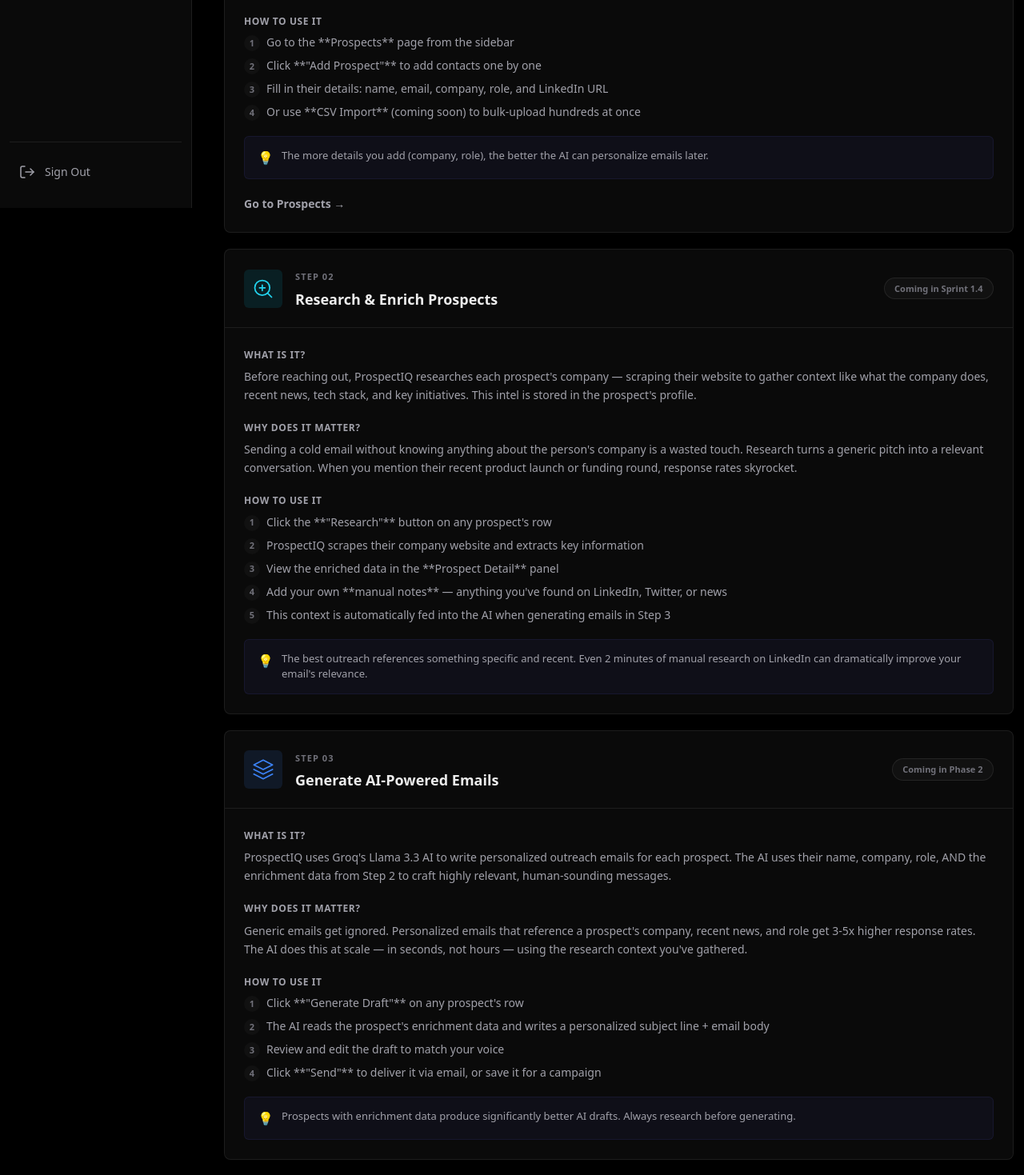
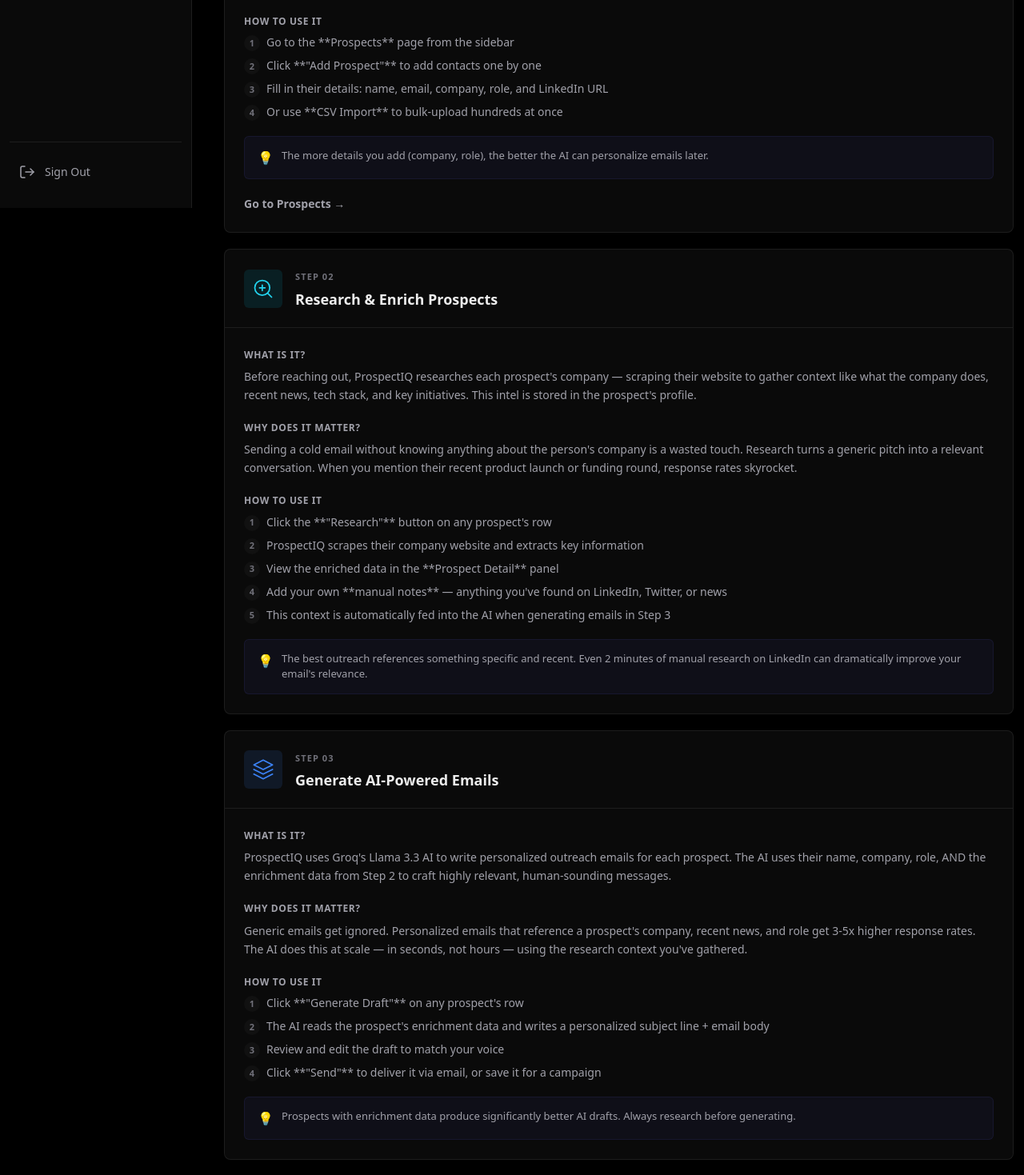
Before and after one commit to iamitkrp/prospectIQ, a Next.js app: page /guide in a window 1280 px wide. Shown: the part 540-2009 px from the top of the page at 80% size. Built offline with nearby package versions, Linux system fonts and the light colour scheme; no server answers.

Commit message:
feat: Add a comprehensive "Getting Started" guide page and introduce Vitest for testing prompt generation logic.

```diff
--- a/src/app/(dashboard)/guide/page.tsx
+++ b/src/app/(dashboard)/guide/page.tsx
@@ -25,7 +25,7 @@ const steps = [
             "Go to the **Prospects** page from the sidebar",
             "Click **\"Add Prospect\"** to add contacts one by one",
             "Fill in their details: name, email, company, role, and LinkedIn URL",
-            "Or use **CSV Import** (coming soon) to bulk-upload hundreds at once",
+            "Or use **CSV Import** to bulk-upload hundreds at once",
         ],
         tip: "The more details you add (company, role), the better the AI can personalize emails later.",
         link: "/prospects",
@@ -52,7 +52,6 @@ const steps = [
             "This context is automatically fed into the AI when generating emails in Step 3",
         ],
         tip: "The best outreach references something specific and recent. Even 2 minutes of manual research on LinkedIn can dramatically improve your email's relevance.",
-        status: "Coming in Sprint 1.4",
     },
     {
         number: "03",
@@ -74,7 +73,6 @@ const steps = [
             "Click **\"Send\"** to deliver it via email, or save it for a campaign",
         ],
         tip: "Prospects with enrichment data produce significantly better AI drafts. Always research before generating.",
-        status: "Coming in Phase 2",
     },
     {
         number: "04",
@@ -95,7 +93,6 @@ const steps = [
             "Track your daily send count on the Dashboard",
         ],
         tip: "Google strictly limits daily sending (often 300 to 500 max). Start slow to protect your domain reputation.",
-        status: "Coming in Phase 2",
     },
     {
         number: "05",
@@ -119,7 +116,6 @@ const steps = [
             "Click **\"Start\"** — ProspectIQ will send Step 1 immediately, then wait, then send Step 2, etc.",
         ],
         tip: "A classic 3-step sequence: Day 1 = Introduction, Day 4 = Follow-up with value, Day 8 = Friendly break-up email. Keep each email short and focused.",
-        status: "Coming in Phase 3",
     },
     {
         number: "06",
@@ -213,7 +209,6 @@ export default function GuidePage() {
                                 <span className="guide-card-num">Step {step.number}</span>
                                 <h2 className="guide-card-title">{step.title}</h2>
                             </div>
-                            {step.status && <span className="guide-badge">{step.status}</span>}
                         </div>
 
                         <div className="guide-card-body">
```
Also changed, not shown: package.json (+5 -2 lines), 2 other files (tests, documents, lock files or other folders).
